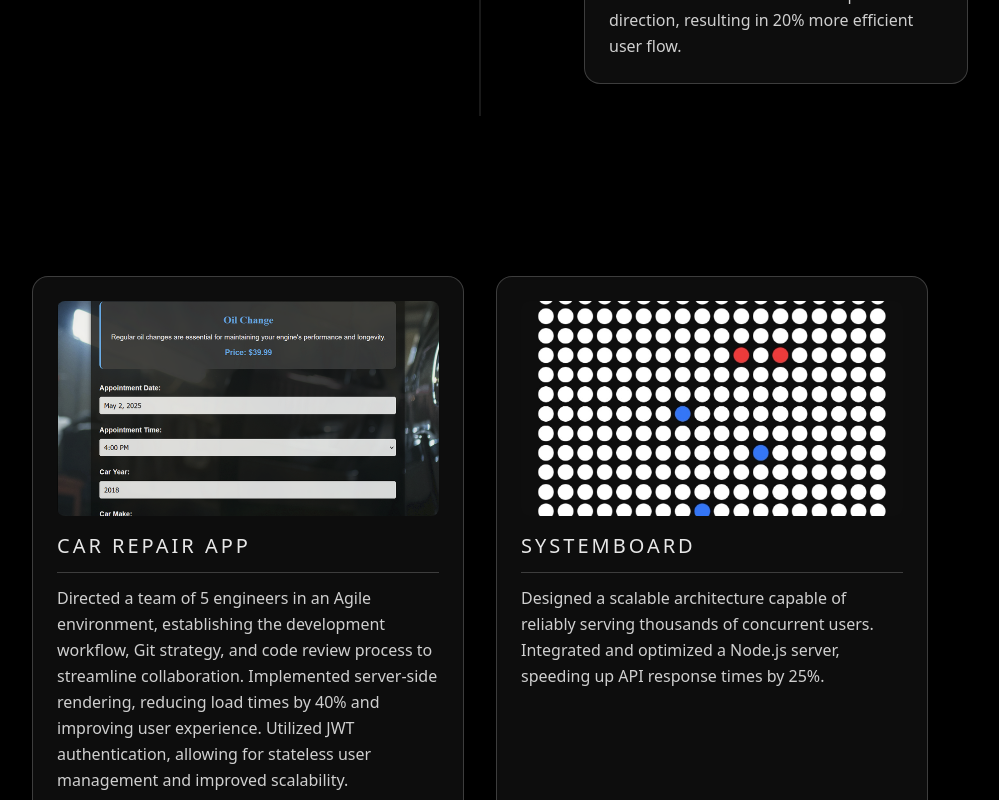
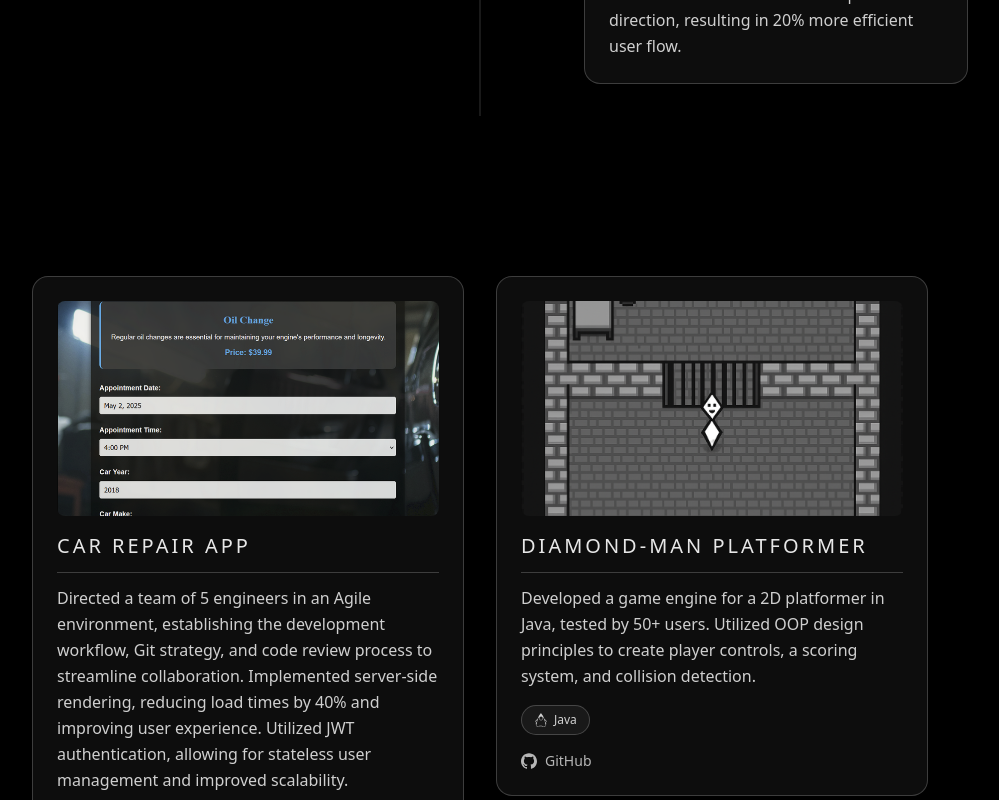
Before and after one commit to zacbemis/InBrowserDesigner, a Next.js app: page / in a window 1280 px wide. Shown: the part 2000-2800 px from the top of the page, without its empty margins (160-1159 px from the left). Built offline with nearby package versions, Linux system fonts and the light colour scheme.

Commit message:
phone fixes

```diff
--- a/app/components/projects.tsx
+++ b/app/components/projects.tsx
@@ -1,4 +1,5 @@
 import type { ReactElement } from "react";
+import type { IconType } from "react-icons";
 import Image, { StaticImageData } from "next/image";
 import { SiGithub } from "react-icons/si";
 import { HiExternalLink } from "react-icons/hi";
@@ -8,6 +9,7 @@
   readonly image: StaticImageData | string;
   readonly title: string;
   readonly description: string;
+  readonly technologies?: { name: string; Icon: IconType }[];
   readonly githubUrl?: string;
   readonly websiteUrl?: string;
 }
@@ -19,7 +21,7 @@
 function ProjectCard({ project }: ProjectCardProps): ReactElement {
   return (
     <div
-      className="flex h-full w-full flex-col rounded-2xl border border-white/20 p-6 shadow-lg"
+      className="w-full rounded-2xl border border-white/20 p-6 shadow-lg"
       style={{
         background: "rgba(255, 255, 255, 0.05)",
         backdropFilter: "blur(20px)",
@@ -45,9 +47,25 @@
 
       <div className="my-3 h-px w-full bg-white/20" />
 
-      <p className="flex-1 text-left text-sm leading-relaxed text-white/80 sm:text-base">
-        {project.description}
-      </p>
+      <div className="flex flex-col">
+        <p className="text-left text-sm leading-relaxed text-white/80 sm:text-base">
+          {project.description}
+        </p>
+
+        {project.technologies && project.technologies.length > 0 && (
+          <div className="mt-4 flex flex-wrap gap-2">
+            {project.technologies.map(({ name, Icon }) => (
+              <div
+                key={name}
+                className="flex items-center gap-1.5 rounded-full border border-white/20 bg-white/5 px-3 py-1.5 text-xs text-white/80 transition-colors hover:bg-white/10"
+              >
+                <Icon className="h-3.5 w-3.5" />
+                {name}
+              </div>
+            ))}
+          </div>
+        )}
+      </div>
 
       {(project.githubUrl || project.websiteUrl) && (
         <div className="mt-4 flex flex-wrap gap-3">
@@ -85,9 +103,11 @@
 
 export default function Projects({ projects }: ProjectsProps): ReactElement {
   return (
-    <div className="grid w-full max-w-4xl auto-rows-fr grid-cols-1 gap-8 md:grid-cols-2">
+    <div className="columns-1 gap-8 w-full max-w-4xl md:columns-2">
       {projects.map((project) => (
-        <ProjectCard key={project.id} project={project} />
+        <div key={project.id} className="mb-8 break-inside-avoid">
+          <ProjectCard project={project} />
+        </div>
       ))}
     </div>
   );
--- a/app/components/weather-toggle.tsx
+++ b/app/components/weather-toggle.tsx
@@ -16,7 +16,7 @@
   return (
     <button
       onClick={onToggle}
-      className="fixed left-3 top-3 z-[60] flex h-10 w-10 items-center justify-center rounded-full border border-white/20 text-white/80 shadow-lg transition-all hover:text-white hover:scale-110"
+      className="fixed left-3 top-3 z-[60] hidden h-10 w-10 items-center justify-center rounded-full border border-white/20 text-white/80 shadow-lg transition-all hover:scale-110 hover:text-white md:flex"
       style={{
         background: "rgba(255, 255, 255, 0.05)",
         backdropFilter: "blur(20px)",
--- a/app/page.tsx
+++ b/app/page.tsx
@@ -66,6 +66,12 @@
     title: "Car Repair App",
     description:
       "Directed a team of 5 engineers in an Agile environment, establishing the development workflow, Git strategy, and code review process to streamline collaboration. Implemented server-side rendering, reducing load times by 40% and improving user experience. Utilized JWT authentication, allowing for stateless user management and improved scalability.",
+    technologies: [
+      { name: "React", Icon: SiReact },
+      { name: "TypeScript", Icon: SiTypescript },
+      { name: "Node.js", Icon: SiNodedotjs },
+      { name: "MongoDB", Icon: SiMongodb },
+    ],
     githubUrl:
       "https://github.com/alirdin30/CSC-131-Pit-Stop-Programmers-Spring-2025",
   },
@@ -75,6 +81,11 @@
     title: "SystemBoard",
     description:
       "Designed a scalable architecture capable of reliably serving thousands of concurrent users. Integrated and optimized a Node.js server, speeding up API response times by 25%.",
+    technologies: [
+      { name: "React Native", Icon: SiReact },
+      { name: "Node.js", Icon: SiNodedotjs },
+      { name: "PostgreSQL", Icon: SiPostgresql },
+    ],
     websiteUrl: "https://systemboard.io",
   },
   {
@@ -83,6 +94,10 @@
     title: "Spotlight CLI",
     description:
       "Created a CLI in Go to communicate with a local LLM through the Ollama API. Automated LLM workflows and file management with Bash scripts, improving developer efficiency by 10%.",
+    technologies: [
+      { name: "Go", Icon: SiGo },
+      { name: "Linux", Icon: SiLinux },
+    ],
     githubUrl: "https://github.com/zacbemis/Spotlight",
   },
   {
@@ -91,6 +106,7 @@
     title: "Diamond-Man Platformer",
     description:
       "Developed a game engine for a 2D platformer in Java, tested by 50+ users. Utilized OOP design principles to create player controls, a scoring system, and collision detection.",
+    technologies: [{ name: "Java", Icon: SiOpenjdk }],
     githubUrl: "https://github.com/zacbemis/Java2DGame",
   },
   {
@@ -99,6 +115,10 @@
     title: "Game of Life",
     description:
       "Implemented Conway's Game of Life in Java using TDD, OOP/OOD principles and real time GPU rendering through the use of OpenGL. This resulted in a performant renderer which allowed for real time updates on a 1000 by 1000 grid.",
+    technologies: [
+      { name: "Java", Icon: SiOpenjdk },
+      { name: "OpenGL", Icon: SiOpengl },
+    ],
     githubUrl: "https://github.com/zacbemis/GAME_OF_LIFE",
   },
   {
@@ -107,6 +127,7 @@
     title: "Stock Market Predictor",
     description:
       "Implemented machine learning algorithms like random forest and linear regression in Python using Scikit-learn, NumPy, and Pandas to forecast stock trends with visual insights from Matplotlib and Seaborn. Increased model accuracy by 10% through iterating feature sets and combining and optimizing ML algorithms.",
+    technologies: [{ name: "Python", Icon: SiPython }],
     githubUrl: "https://github.com/zacbemis/VFA",
   },
 ];
@@ -137,8 +158,9 @@
             I am a software engineer and computer science student at California
             State University, Sacramento. Software engineering gives me the
             outlet to be creative and solve problems in an ever expanding field.
-            I also love studying philosophy, math, and physics. In my spare time
-            I enjoy reading, rock climbing, and cycling.
+            I also love studying philosophy, computer science, math, and
+            physics. In my spare time I enjoy reading, rock climbing, and
+            cycling.
           </p>
 
           <div className="my-6 h-px w-full bg-white/20" />
@@ -195,7 +217,7 @@
       {/* Projects Section */}
       <section
         id="projects"
-        className="flex min-h-screen flex-col items-center justify-center px-4 py-20"
+        className="flex min-h-screen flex-col items-center justify-center px-4 pb-30 pt-20"
       >
         <Projects projects={projects} />
       </section>
```
